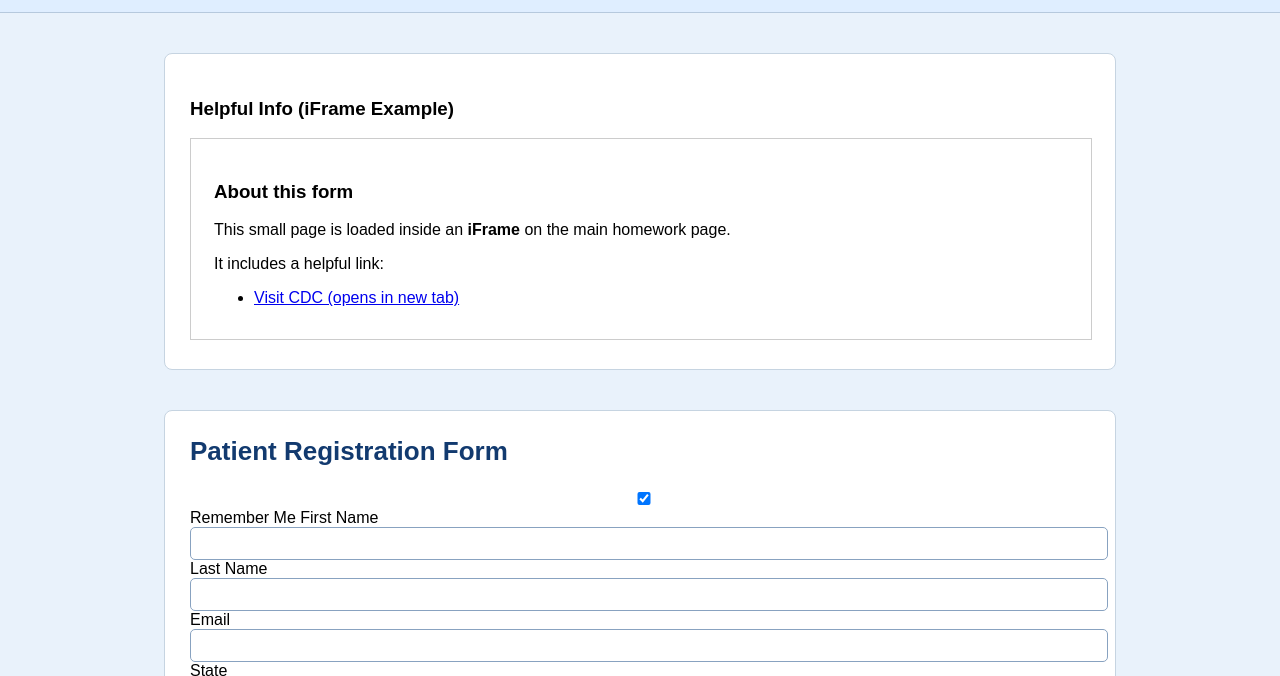
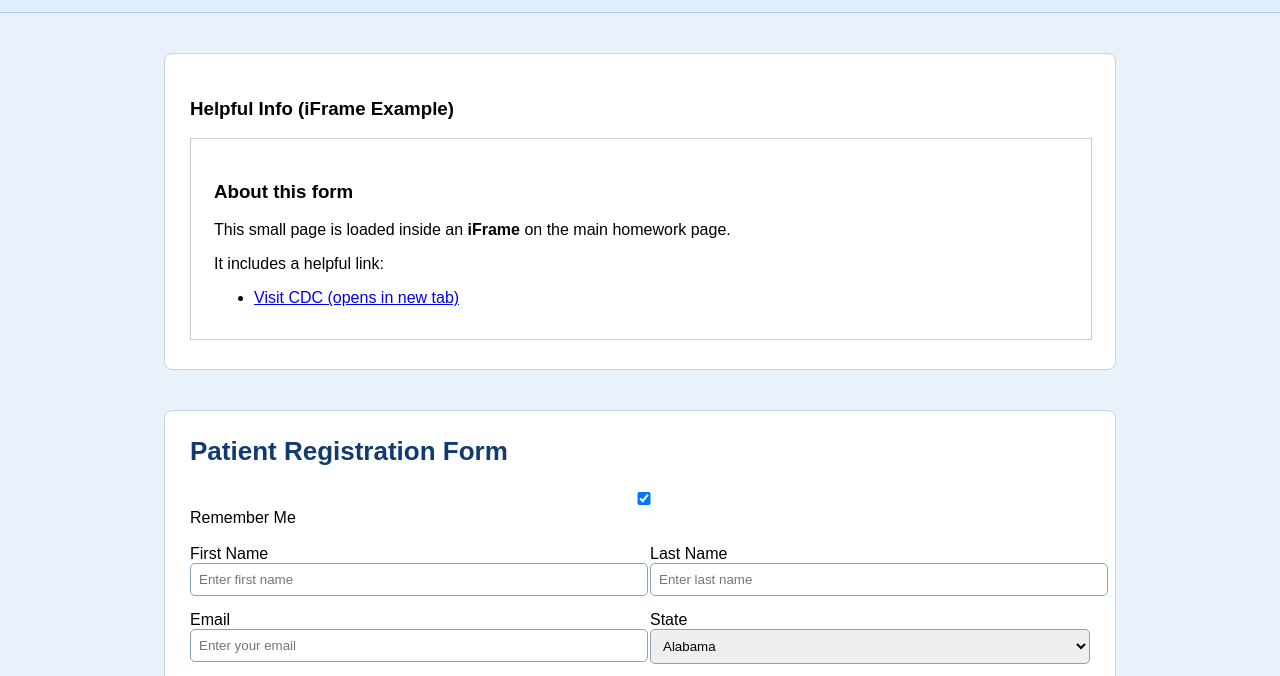
Before and after one commit to gcortes22/mis3371-hw4, a plain HTML site: page index.html in a window 1280 px wide. Shown: the part 70-746 px from the top of the page. Drawn offline with Linux system fonts and the light colour scheme.

Commit message:
Update index.html

```diff
--- a/index.html
+++ b/index.html
@@ -37,29 +37,47 @@ Description: HW4 – Fetch, iFrame, Cookies, Local Storage
 
     <form id="signup" action="thankyou.html">
 
-      <label class="remember-row">
+      <!-- Remember Me -->
+      <label>
         <input type="checkbox" id="rememberMe" checked> Remember Me
       </label>
+      <br><br>
 
-      <label for="firstname">First Name</label>
-      <input type="text" id="firstname">
+      <!-- ROW 1 -->
+      <div class="form-row">
+        <div class="form-col">
+          <label>First Name</label>
+          <input type="text" id="firstname" placeholder="Enter first name">
+        </div>
 
-      <label for="lastname">Last Name</label>
-      <input type="text" id="lastname">
+        <div class="form-col">
+          <label>Last Name</label>
+          <input type="text" id="lastname" placeholder="Enter last name">
+        </div>
+      </div>
 
-      <label for="email">Email</label>
-      <input type="email" id="email">
+      <!-- ROW 2 -->
+      <div class="form-row">
+        <div class="form-col">
+          <label>Email</label>
+          <input type="email" id="email" placeholder="Enter your email">
+        </div>
 
-      <label for="state">State</label>
-      <select id="state">
-        <option>Loading states...</option>
-      </select>
+        <div class="form-col">
+          <label>State</label>
+          <select id="state">
+            <option>Loading states...</option>
+          </select>
+        </div>
+      </div>
 
+      <!-- CONDITIONS -->
       <label>Conditions</label>
       <div id="conditionsBox" class="conditions-box">
         Loading conditions...
       </div>
 
+      <!-- BUTTONS -->
       <div class="button-row">
         <button type="button" id="btnSave">Save</button>
         <button type="reset" id="btnReset">Clear</button>
@@ -77,6 +95,5 @@ Description: HW4 – Fetch, iFrame, Cookies, Local Storage
   </div>
 
   <script src="app.js"></script>
-
 </body>
 </html>
```
